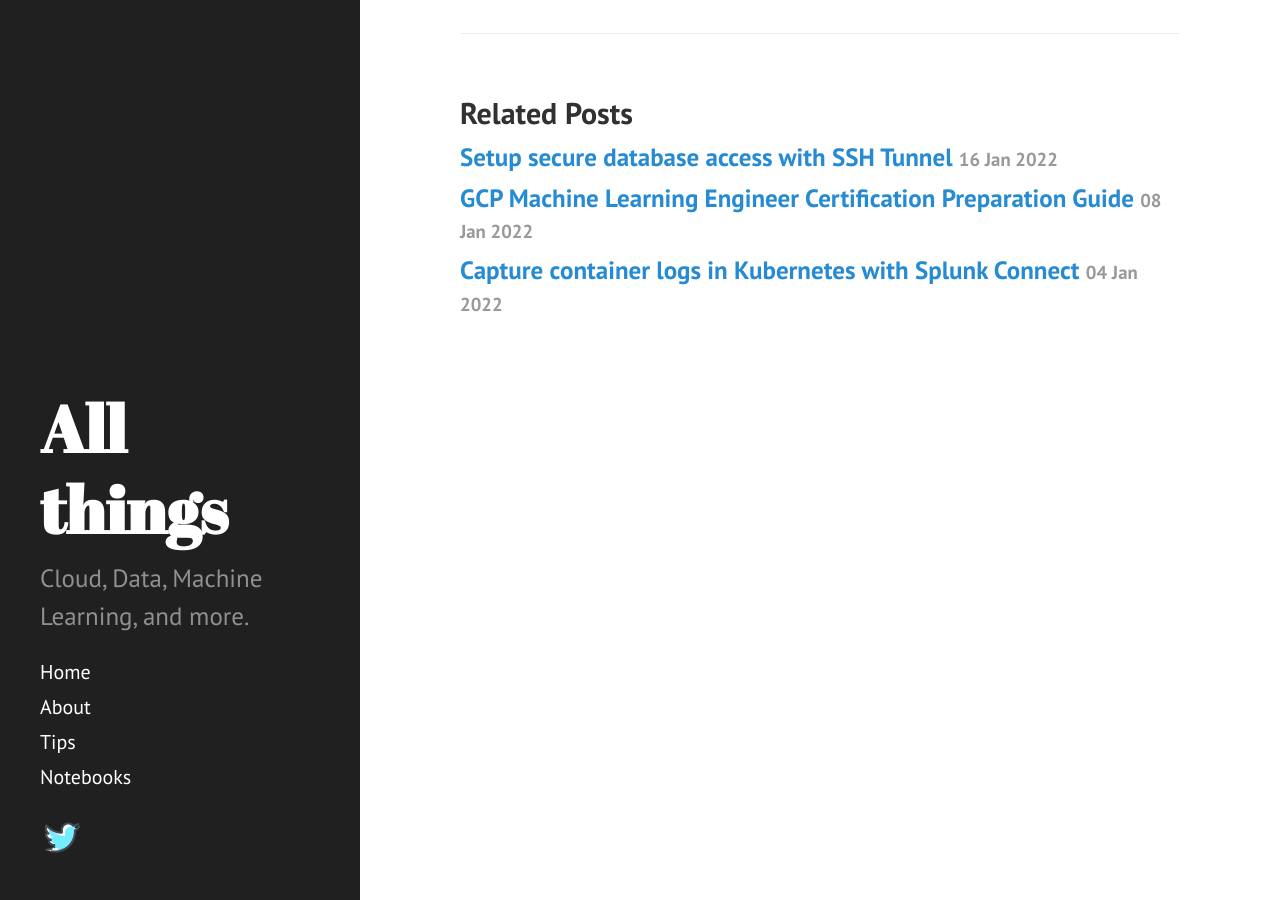
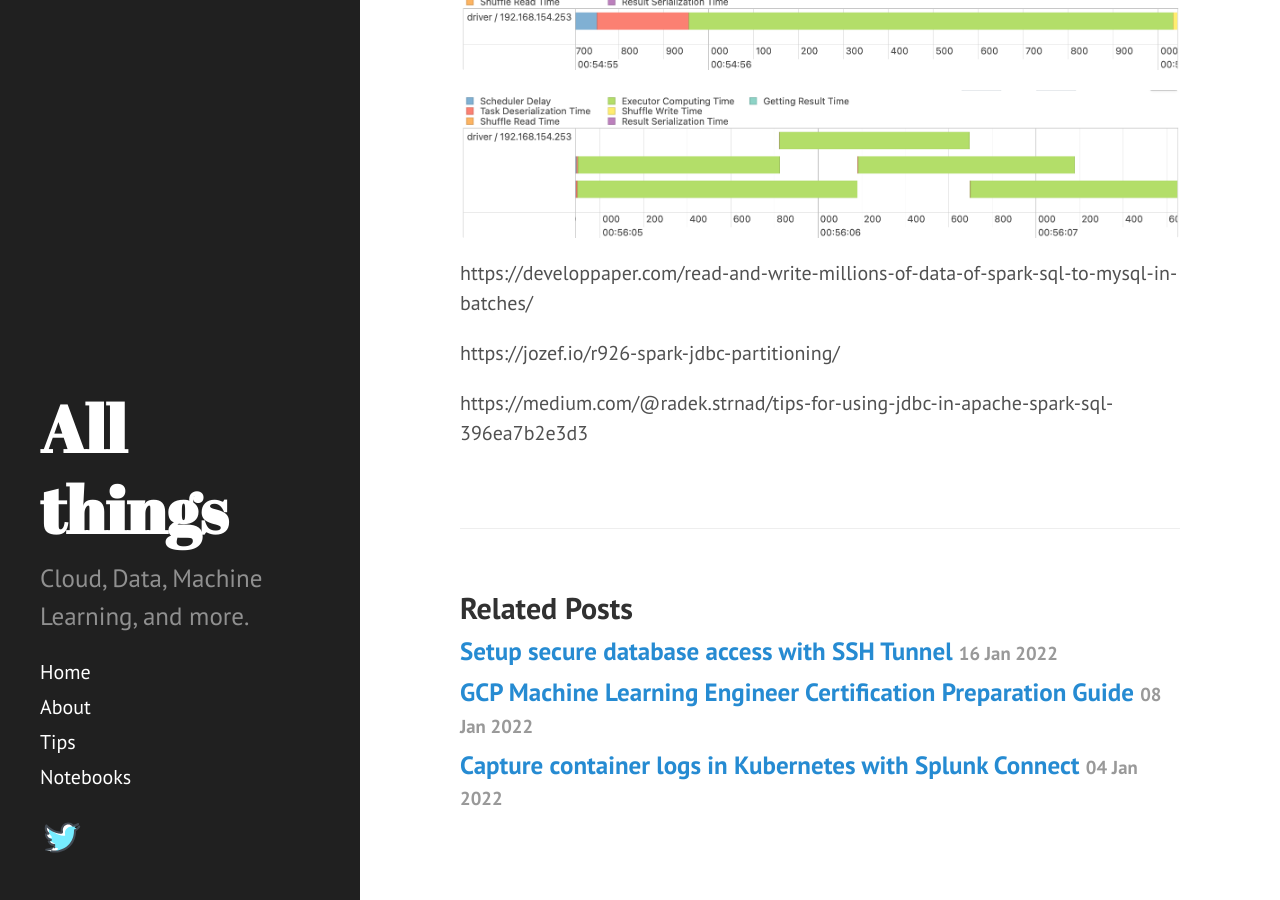
Before and after one commit to dzlab/dzlab.github.io, a Jekyll site: the page built from _posts/2022-02-10-spark-jdbc-partitioning.md, in a window 1280 px wide and 900 px high, scrolled down 647 px. Built offline with Jekyll 4.4.1, drawn with Linux system fonts in a browser that asks for light colours; nearby versions of some CDN libraries; a script that is not in the unit is left out; the table of contents is made by our own code.

Commit message:
add resources

```diff
--- a/_posts/2022-02-10-spark-jdbc-partitioning.md
+++ b/_posts/2022-02-10-spark-jdbc-partitioning.md
@@ -15,3 +15,15 @@ img_excerpt:
 
 
 By default, when using a JDBC driver (e.g. Postgresql JDBC driver) to read data from a database into Spark only one partition will be used.
+
+![spark read no partitioning]({{ "assets/2022/02/20220210-spark-read-no-partitioning.png" | absolute_url }}){: .center-image }
+
+
+![spark read partitioning]({{ "assets/2022/02/20220210-spark-read-partitioning.png" | absolute_url }}){: .center-image }
+
+
+https://developpaper.com/read-and-write-millions-of-data-of-spark-sql-to-mysql-in-batches/
+
+https://jozef.io/r926-spark-jdbc-partitioning/
+
+https://medium.com/@radek.strnad/tips-for-using-jdbc-in-apache-spark-sql-396ea7b2e3d3
```
Also changed, not shown: assets/2022/02/20220210-spark-read-no-partitioning.png (added), assets/2022/02/20220210-spark-read-partitioning.png (added).
